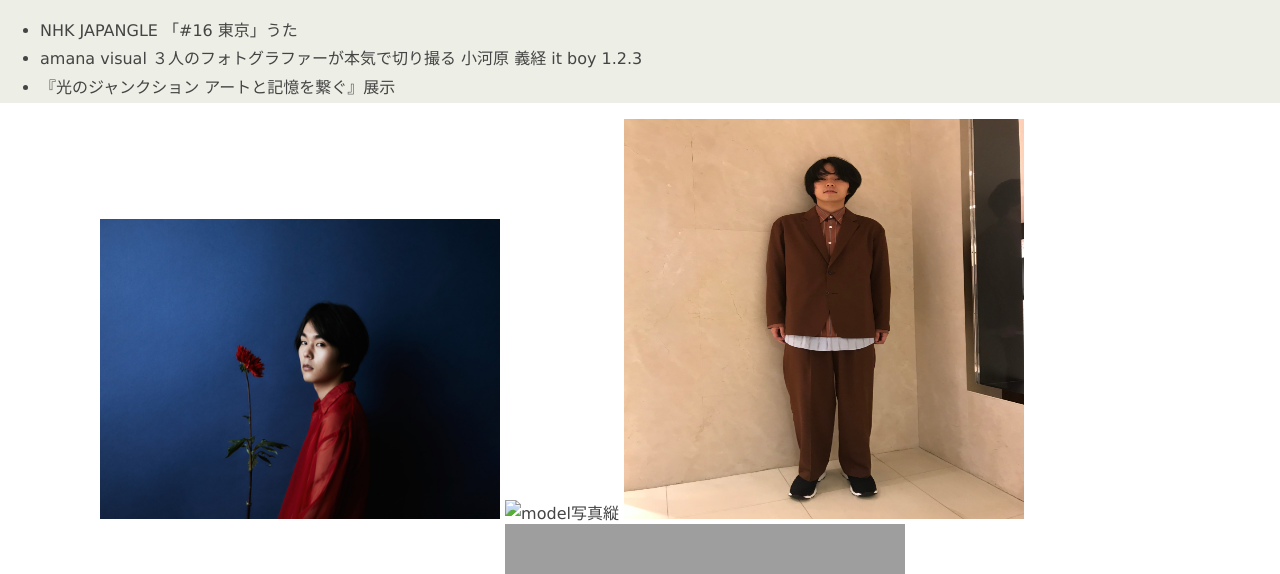
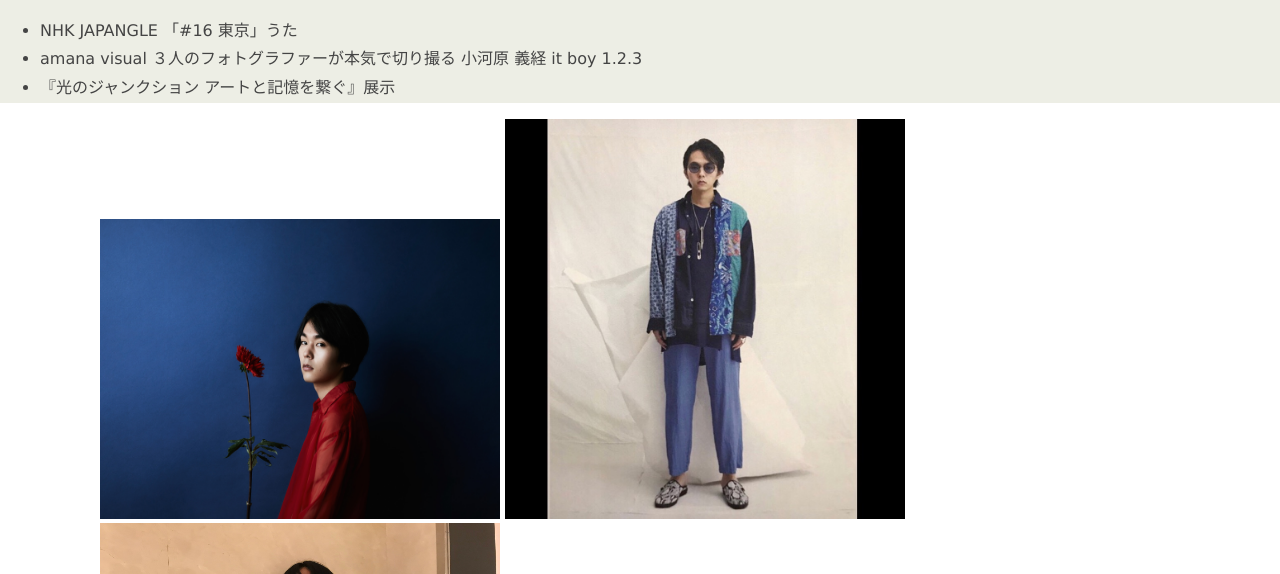
Before and after one commit to yoshi-desigh/profile., a plain HTML site: page index.html in a window 1280 px wide. Shown: the part 2639-3213 px from the top of the page. Drawn offline with Linux system fonts and the light colour scheme; grey boxes are pictures that could not be loaded; files whose address does not match are found by name.

Commit message:
Update index.html

```diff
--- a/index.html
+++ b/index.html
@@ -157,7 +157,7 @@
       <section class="pic">
 
         <img src="https://github.com/yoshi-desigh/profile./blob/main/IMG_2753.JPG?raw=true" height="300" width="400" alt="model写真横">
-        <img src="img/写真/ko.jpg" height="400" width="400" alt="model写真縦">
+        <img src="https://github.com/yoshi-desigh/profile./blob/main/ko.jpg?raw=true" height="400" width="400" alt="model写真縦">
         <img src="https://github.com/yoshi-desigh/profile./blob/main/IMG_2274.jpeg?raw=true" height="400" width="400" alt="model写真縦">
         <img src="https://github.com/yoshi-desigh/profile./blob/main/IMG_0814.JPG?raw=true" height="300" width="400" alt="model写真横">
         <img src="https://github.com/yoshi-desigh/profile./blob/main/IMG_9370.jpeg?raw=true" height="400" width="400" alt="model写真縦">
```
